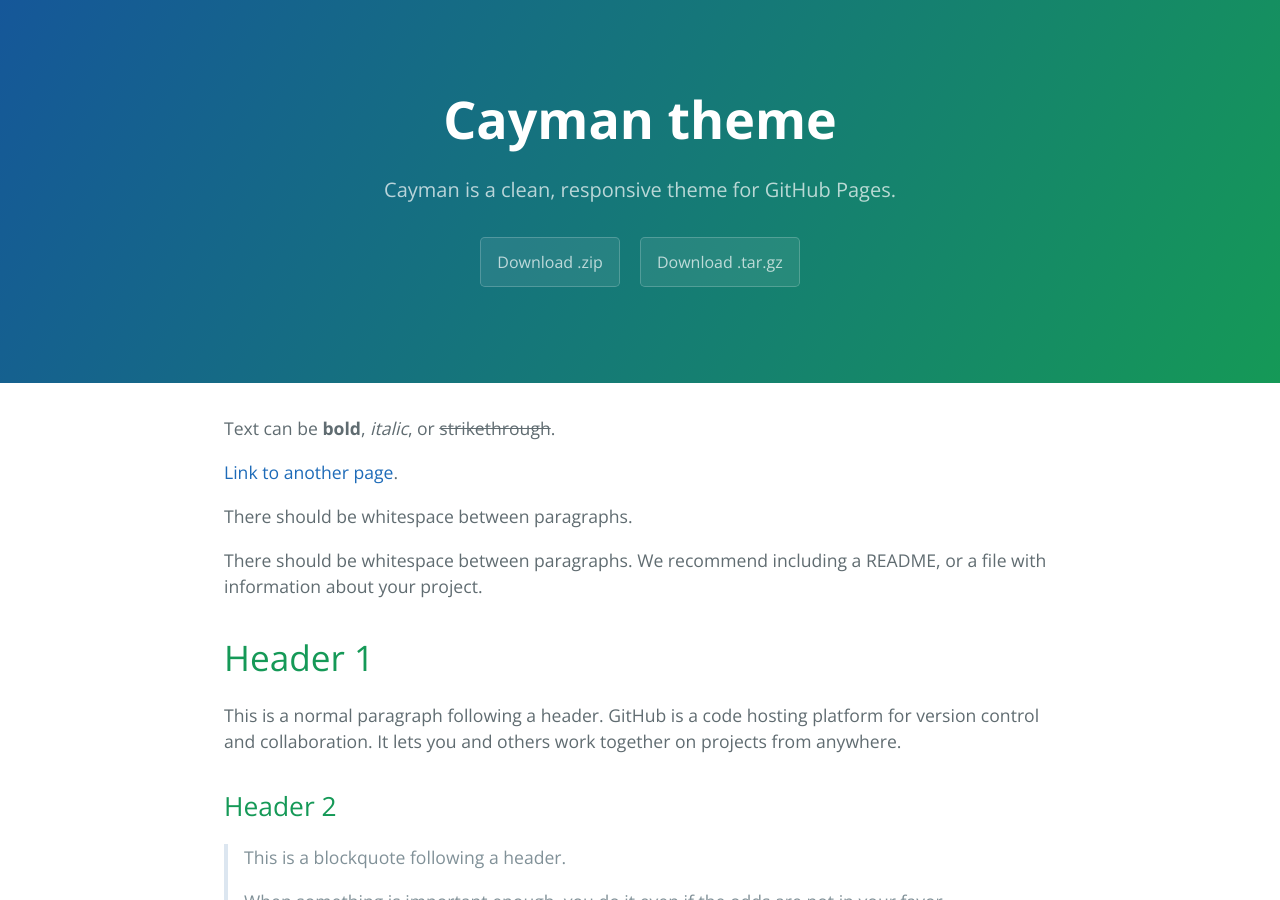
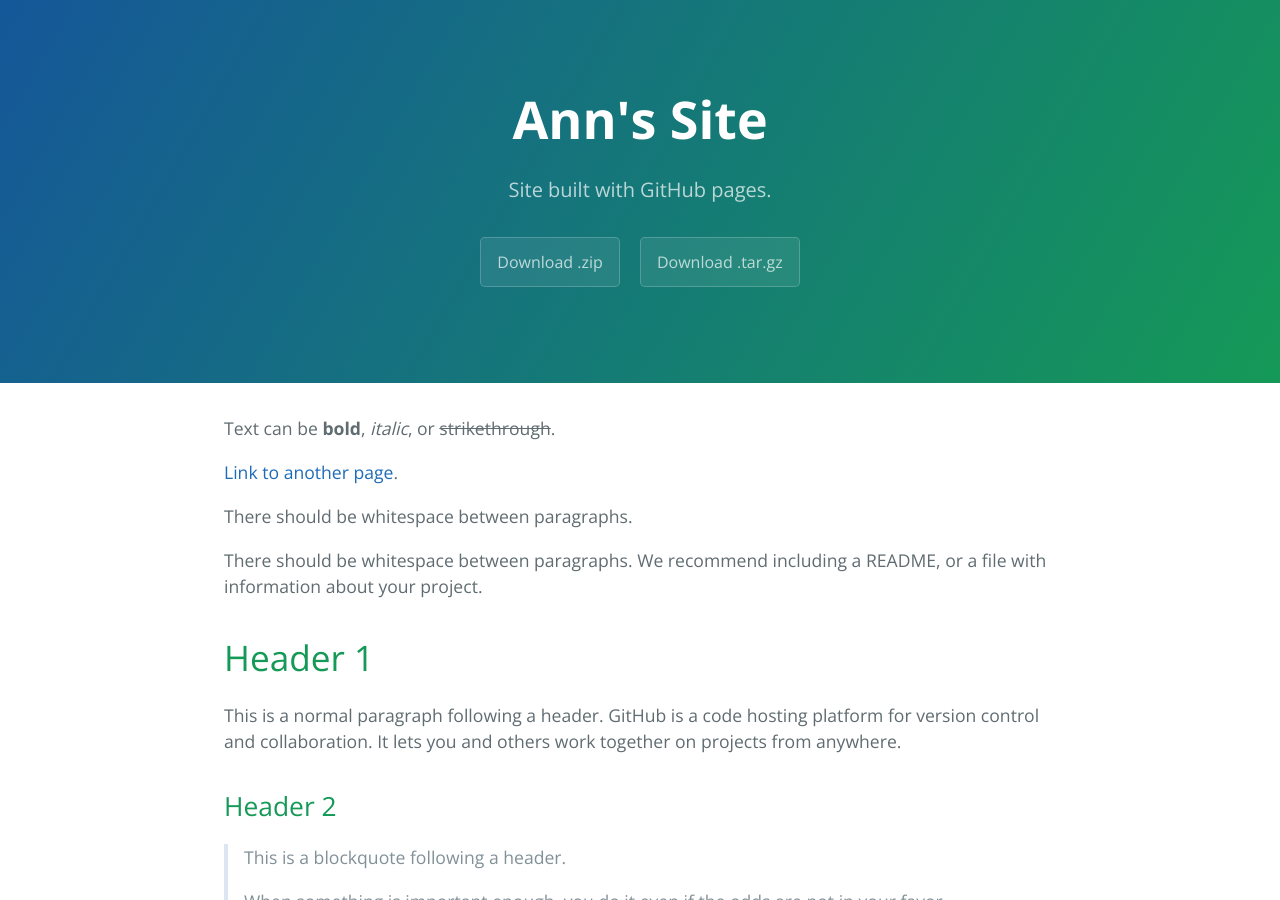
Before and after one commit to annmeyer/annmeyer.github.io, a Jekyll site: the page built from index.md, in a window 1280 px wide and 900 px high. Built offline with Jekyll 4.4.1, drawn with Linux system fonts in a browser that asks for light colours.

Commit message:
Update _config.yml

```diff
--- a/_config.yml
+++ b/_config.yml
@@ -1,5 +1,16 @@
-title: Cayman theme
-description: Cayman is a clean, responsive theme for GitHub Pages.
+title: Ann's Site
+description: Site built with GitHub pages.
 show_downloads: true
+theme: jekyll-theme-cayman
+
+# Social Media
+
+twitter_username: Bioinfodotca
+github_username:  bioinformatics-ca
+
+# Build settings
+markdown: kramdown
+
+# Google Services
+
 google_analytics:
-theme: jekyll-theme-cayman
```
